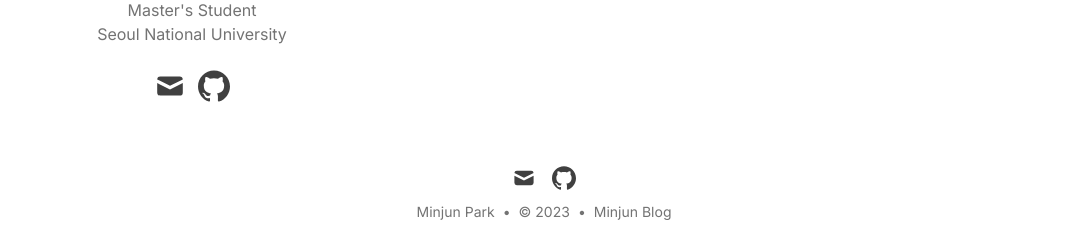
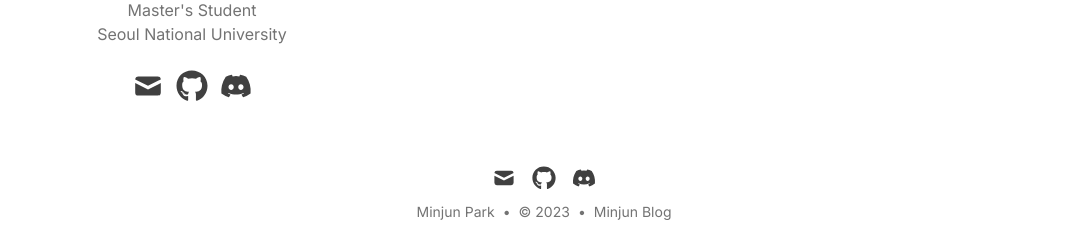
Before and after one commit to minjunsz/vercel-blog, a Next.js app: page /about in a window 1280 px wide. Shown: the part 571-811 px from the top of the page, without its empty margins (96-1183 px from the left). Built offline with nearby package versions, Linux system fonts and the light colour scheme.

Commit message:
update icons with react-icons

```diff
--- a/package.json
+++ b/package.json
@@ -26,6 +26,7 @@
     "postcss": "8.4.26",
     "react": "18.2.0",
     "react-dom": "18.2.0",
+    "react-icons": "^4.10.1",
     "reading-time": "^1.5.0",
     "rehype-autolink-headings": "^6.1.1",
     "rehype-citation": "^1.0.2",
--- a/src/app/about/page.tsx
+++ b/src/app/about/page.tsx
@@ -1,4 +1,4 @@
-import SocialIcon from '@/components/social-icons'
+import SocialIcon from '@/components/SocialIcons'
 import Image from 'next/image'
 import { PERSONAL_INFO } from '@/data/blogMetaData'
 import { defaultSEO } from '@/data/supportSEO'
@@ -6,7 +6,7 @@ import { defaultSEO } from '@/data/supportSEO'
 export const metadata = defaultSEO('About | Minjun Blog', "About me - Minjun Park")
 
 export default function AuthorLayout() {
-  const { name, occupation, company, email, github } = PERSONAL_INFO
+  const { name, occupation, company, email, github, discord } = PERSONAL_INFO
 
   return (
     <>
@@ -29,8 +29,9 @@ export default function AuthorLayout() {
             <div className="text-gray-500 dark:text-gray-400">{occupation}</div>
             <div className="text-gray-500 dark:text-gray-400">{company}</div>
             <div className="flex space-x-3 pt-6">
-              <SocialIcon kind="mail" href={`mailto:${email}`} size='8' />
-              <SocialIcon kind="github" href={github} size='8' />
+              <SocialIcon kind="mail" href={`mailto:${email}`} size='2rem' />
+              <SocialIcon kind="github" href={github} size='2rem' />
+              <SocialIcon kind="discord" href={discord} size='2rem' />
             </div>
           </div>
           <div className="prose max-w-none pt-8 pb-8 dark:prose-dark xl:col-span-2">
--- a/src/components/FooterSection.tsx
+++ b/src/components/FooterSection.tsx
@@ -1,14 +1,15 @@
 import { PERSONAL_INFO, BLOG_INFO } from '@/data/blogMetaData'
 import Link from 'next/link'
-import SocialIcon from './social-icons'
+import SocialIcon from './SocialIcons'
 
 export default function FooterSection() {
   return (
     <footer>
       <div className="mt-16 flex flex-col items-center">
         <div className="mb-3 flex space-x-4">
-          <SocialIcon kind="mail" href={`mailto:${PERSONAL_INFO.email}`} size="6" />
-          <SocialIcon kind="github" href={PERSONAL_INFO.github} size="6" />
+          <SocialIcon kind="mail" href={`mailto:${PERSONAL_INFO.email}`} size="1.5rem" />
+          <SocialIcon kind="github" href={PERSONAL_INFO.github} size="1.5rem" />
+          <SocialIcon kind="discord" href={PERSONAL_INFO.discord} size="1.5rem" />
         </div>
         <div className="mb-8 flex space-x-2 text-sm text-gray-500 dark:text-gray-400">
           <div>{BLOG_INFO.author}</div>
--- a/src/components/social-icons/index.tsx
+++ b/src/components/SocialIcons.tsx
@@ -1,24 +1,23 @@
-import Mail from './mail'
-import Github from './github'
+import { HiMail } from 'react-icons/hi'
+import { FaDiscord, FaGithub } from 'react-icons/fa'
 
-// Icons taken from: https://simpleicons.org/
-
-const components = {
-  mail: Mail,
-  github: Github,
+const icons = {
+  mail: HiMail,
+  github: FaGithub,
+  discord: FaDiscord,
 }
 
 interface SocialIconProps {
-  kind: 'mail' | 'github',
+  kind: 'mail' | 'github' | 'discord',
   href: string,
-  size: string
+  size: string | number | undefined,
 }
 
 const SocialIcon = ({ kind, href, size }: SocialIconProps) => {
   if (!href || (kind === 'mail' && !/^mailto:\w+([.-]?\w+)@\w+([.-]?\w+)(.\w{2,3})+$/.test(href)))
     return null
 
-  const SocialSvg = components[kind]
+  const SelectedIcon = icons[kind]
 
   return (
     <a
@@ -28,7 +27,7 @@ const SocialIcon = ({ kind, href, size }: SocialIconProps) => {
       href={href}
     >
       <span className="sr-only">{kind}</span>
-      <SocialSvg className={`fill-current text-gray-700 hover:text-blue-500 dark:text-gray-200 dark:hover:text-blue-400 h-${size} w-${size}`} />
+      <SelectedIcon size={size} className={`fill-current text-gray-700 hover:text-blue-500 dark:text-gray-200 dark:hover:text-blue-400`} />
     </a>
   )
 }
--- a/src/components/social-icons/github.tsx
+++ /dev/null
@@ -1,12 +0,0 @@
-const Github = ({ className }: { className: string }): JSX.Element => (
-  <svg
-    className={className}
-    role="img"
-    viewBox="0 0 24 24"
-    xmlns="http://www.w3.org/2000/svg">
-    <title>GitHub icon</title>
-    <path d="M12 .297c-6.63 0-12 5.373-12 12 0 5.303 3.438 9.8 8.205 11.385.6.113.82-.258.82-.577 0-.285-.01-1.04-.015-2.04-3.338.724-4.042-1.61-4.042-1.61C4.422 18.07 3.633 17.7 3.633 17.7c-1.087-.744.084-.729.084-.729 1.205.084 1.838 1.236 1.838 1.236 1.07 1.835 2.809 1.305 3.495.998.108-.776.417-1.305.76-1.605-2.665-.3-5.466-1.332-5.466-5.93 0-1.31.465-2.38 1.235-3.22-.135-.303-.54-1.523.105-3.176 0 0 1.005-.322 3.3 1.23.96-.267 1.98-.399 3-.405 1.02.006 2.04.138 3 .405 2.28-1.552 3.285-1.23 3.285-1.23.645 1.653.24 2.873.12 3.176.765.84 1.23 1.91 1.23 3.22 0 4.61-2.805 5.625-5.475 5.92.42.36.81 1.096.81 2.22 0 1.606-.015 2.896-.015 3.286 0 .315.21.69.825.57C20.565 22.092 24 17.592 24 12.297c0-6.627-5.373-12-12-12" />
-  </svg>
-)
-
-export default Github
--- a/src/components/social-icons/mail.tsx
+++ /dev/null
@@ -1,8 +0,0 @@
-const Mail = ({ className }: { className: string }): JSX.Element => (
-  <svg className={className} xmlns="http://www.w3.org/2000/svg" viewBox="0 0 20 20">
-    <path d="M2.003 5.884L10 9.882l7.997-3.998A2 2 0 0016 4H4a2 2 0 00-1.997 1.884z" />
-    <path d="M18 8.118l-8 4-8-4V14a2 2 0 002 2h12a2 2 0 002-2V8.118z" />
-  </svg>
-)
-
-export default Mail
--- a/src/data/blogMetaData.ts
+++ b/src/data/blogMetaData.ts
@@ -4,6 +4,7 @@ export const PERSONAL_INFO = {
   company: "Seoul National University",
   email: "minjunsz@gmail.com",
   github: "https://github.com/minjunsz",
+  discord: "discordapp.com/users/minjunsz",
 }
 
 export const BLOG_INFO = {
```
Also changed, not shown: 1 other file (tests, documents, lock files or other folders).
